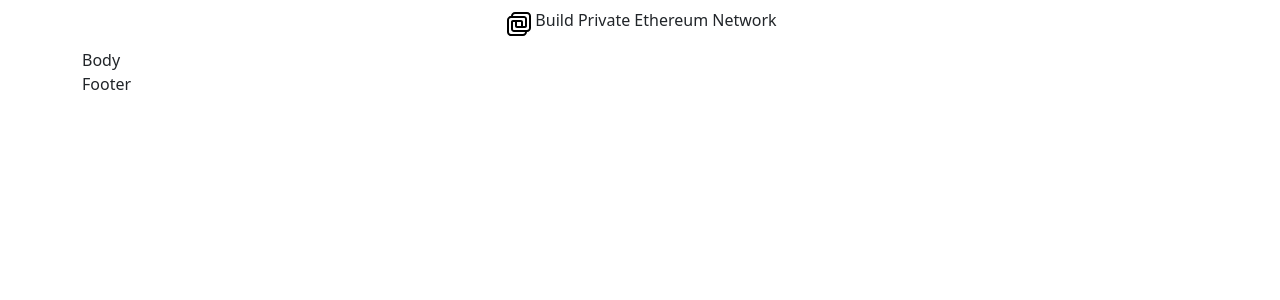
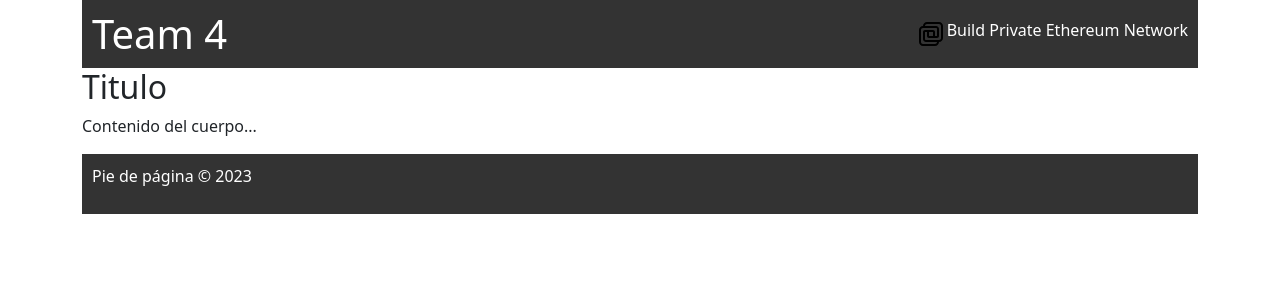
Before and after one commit to willowsenator/EthereumNodeCreator, a React (Vite) app in the folder Front/: page / in a window 1280 px wide. Shown: the top 300 px of the page. Built offline with nearby package versions, Linux system fonts and the light colour scheme.

Commit message:
modificamos los estilos y los componenetes

```diff
--- a/Front/src/componentes/Body.jsx
+++ b/Front/src/componentes/Body.jsx
@@ -1,3 +1,12 @@
-export function Body() {
-    return <div> Body</div>
+import React from 'react';
+
+function Body() {
+  return (
+    <div>
+      <h2>Titulo</h2>
+      <p>Contenido del cuerpo...</p>
+    </div>
+  );
 }
+
+export default Body;
--- a/Front/src/componentes/Footer.jsx
+++ b/Front/src/componentes/Footer.jsx
@@ -1,3 +1,11 @@
-export function Footer() {
-    return <div> Footer</div>
+import React from 'react';
+
+function Footer() {
+  return (
+    <footer>
+      <p>Pie de página &copy; 2023</p>
+    </footer>
+  );
 }
+
+export default Footer;
--- a/Front/src/componentes/Header.jsx
+++ b/Front/src/componentes/Header.jsx
@@ -1,12 +1,24 @@
 import {Logo} from './Logo'
+import React from 'react';
 
-export function Header() {
-    return (
+function Header() {
+  return (
+    <header>
+        <div className="header-content">
+        <div className="left-side">
+          <h1>Team 4</h1>
+        </div>
         <div className="d-flex" style={{ display: 'flex', justifyContent: 'center', alignItems: 'center' }}>
             <div className="d-flex" style={{ alignItems: 'center' }}>
                 <Logo></Logo>
                 <p style={{ marginTop: '0.5rem' }}>Build Private Ethereum Network</p>
             </div>
         </div>
-    );
+      </div>
+
+
+    </header>
+  );
 }
+
+export default Header;
--- a/Front/src/componentes/Home.jsx
+++ b/Front/src/componentes/Home.jsx
@@ -1,12 +1,15 @@
-import { Header } from "./Header";
-import { Body } from "./Body";
-import { Footer } from "./Footer";
+import React from 'react';
+import Header from "./Header";
+import Body from "./Body";
+import Footer from "./Footer";
+import './styles.css';
+
 
 
 export function Home() {
     return <div className="container">
-        <Header></Header>
-        <Body></Body>
-        <Footer></Footer>
+        <Header/>
+        <Body/>
+        <Footer/>
     </div>
 }
--- /dev/null
+++ b/Front/src/componentes/styles.css
@@ -0,0 +1,41 @@
+/* styles.css */
+
+body {
+    margin: 0;
+    padding: 0;
+    display: flex;
+    flex-direction: column;
+    min-height: 100vh;
+  }
+
+  header {
+    background-color: #333;
+    color: #fff;
+    padding: 10px;
+  }
+
+  .header-content {
+    display: flex;
+    justify-content: space-between;
+    align-items: center;
+  }
+
+  .left-side h1 {
+    margin: 0;
+  }
+
+  .right-side img {
+    width: 50px; /* Ajusta el tamaño del logo según tus necesidades */
+    height: auto;
+  }
+
+  body {
+    flex: 1;
+  }
+
+  footer {
+    background-color: #333;
+    color: #fff;
+    padding: 10px;
+    margin-top: auto;
+  }
--- a/Front/src/main.jsx
+++ b/Front/src/main.jsx
@@ -1,6 +1,10 @@
 import React from 'react'
 import ReactDOM from 'react-dom/client'
 import {Home} from './componentes/Home'
+
+
+
+
 ReactDOM.createRoot(document.getElementById('root')).render(
   <React.StrictMode>
     <Home></Home>
```
Also changed, not shown: 1 other file (tests, documents, lock files or other folders).
